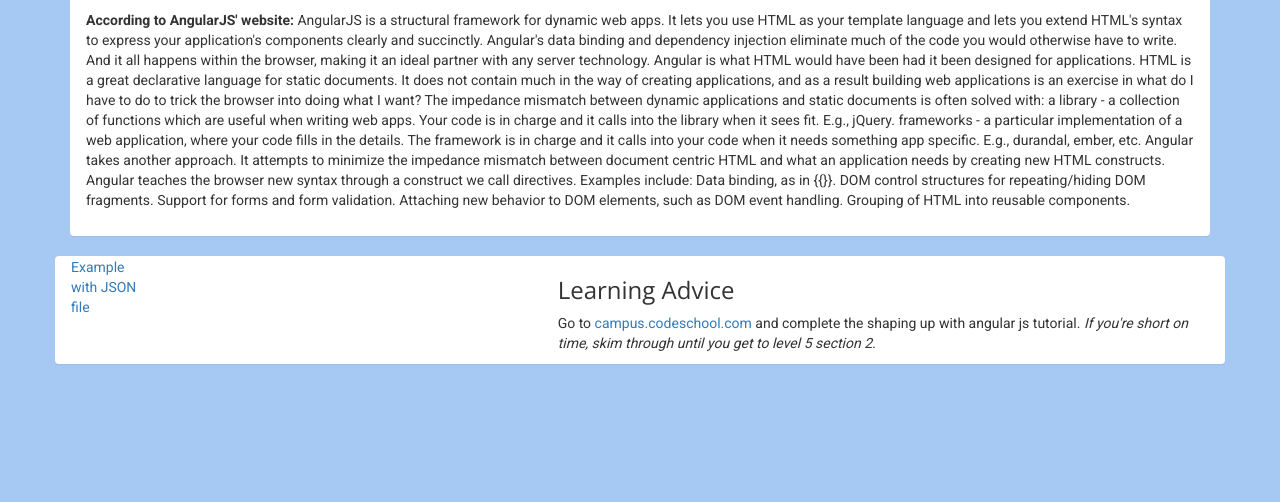
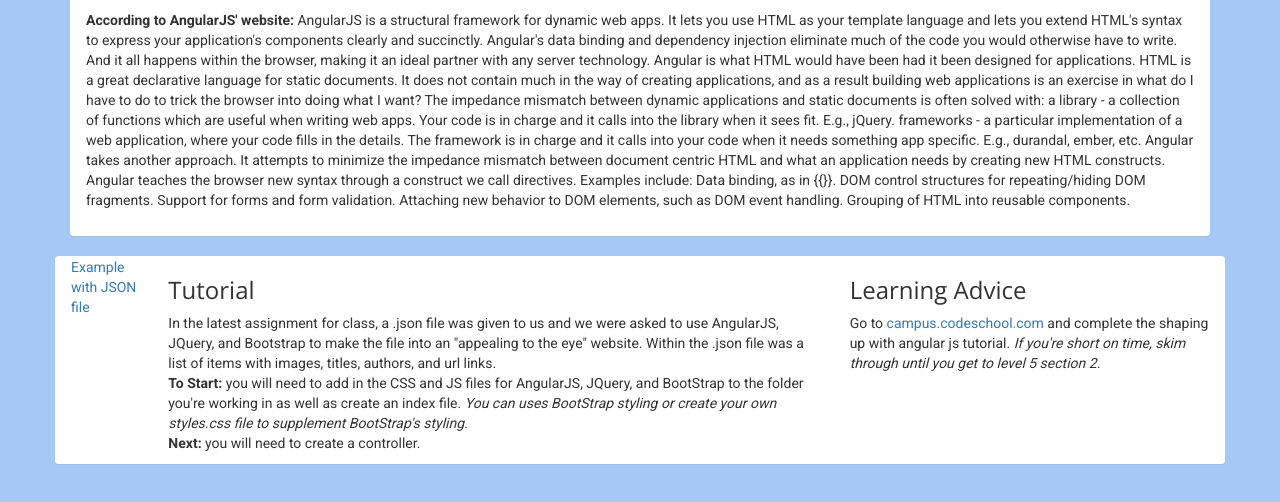
Before and after one commit to CEWong/Assignment6-AngularBlogged, a plain HTML site: page index.html in a window 1280 px wide. Shown: the part 210-712 px from the top of the page. Drawn offline with nearby package versions, Linux system fonts and the light colour scheme.

Commit message:
Styling edit 2
Also added a little content.

```diff
--- a/index.html
+++ b/index.html
@@ -39,10 +39,14 @@
                 <p> <a href="Part1/index.html"> Example with JSON file</a>
                 </p>
             </div>
+            <div class="col-md-7">
+                <h3>Tutorial</h3>
+                <p> In the latest assignment for class, a .json file was given to us and we were asked to use AngularJS, JQuery, and Bootstrap to make the file into an "appealing to the eye" website. Within the .json file was a list of items with images, titles, authors, and url links. <br>
+                    <strong>To Start:</strong> you will need to add in the CSS and JS files for AngularJS, JQuery, and BootStrap to the folder you're working in as well as create an index file. <em>You can uses BootStrap styling or create your own styles.css file to supplement BootStrap's styling.</em><br>
+                    <strong>Next:</strong> you will need to create a controller.
+                </p>
+            </div>
             <div class="col-md-4">
-
-            </div>
-            <div class="col-md-7">
                 <h3>Learning Advice</h3>
                 <p>Go to <a href="http://campus.codeschool.com/courses/shaping-up-with-angular-js">campus.codeschool.com</a> and complete the shaping up with angular js tutorial. <em>If you're short on time, skim through until you get to level 5 section 2.</em>
                 </p>
```
Also changed, not shown: Part1/index.html (+2 -2 lines).
